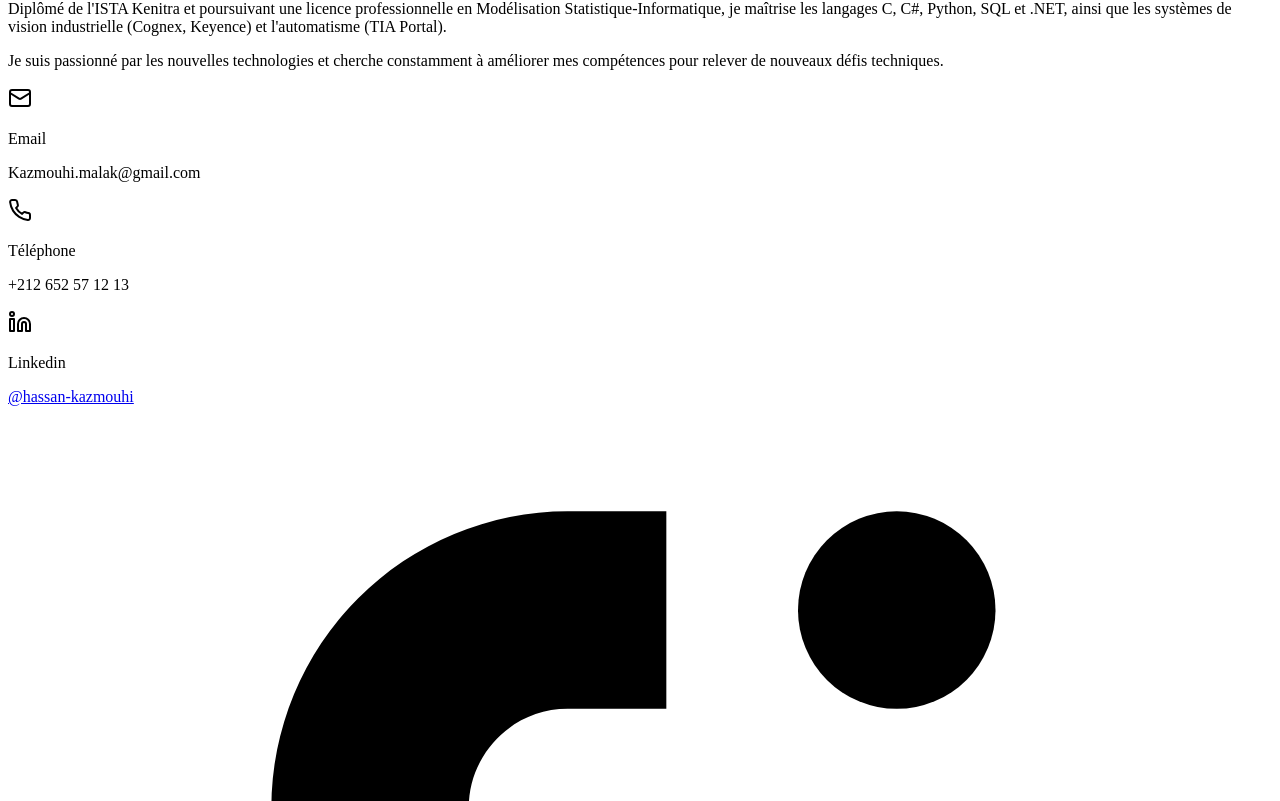
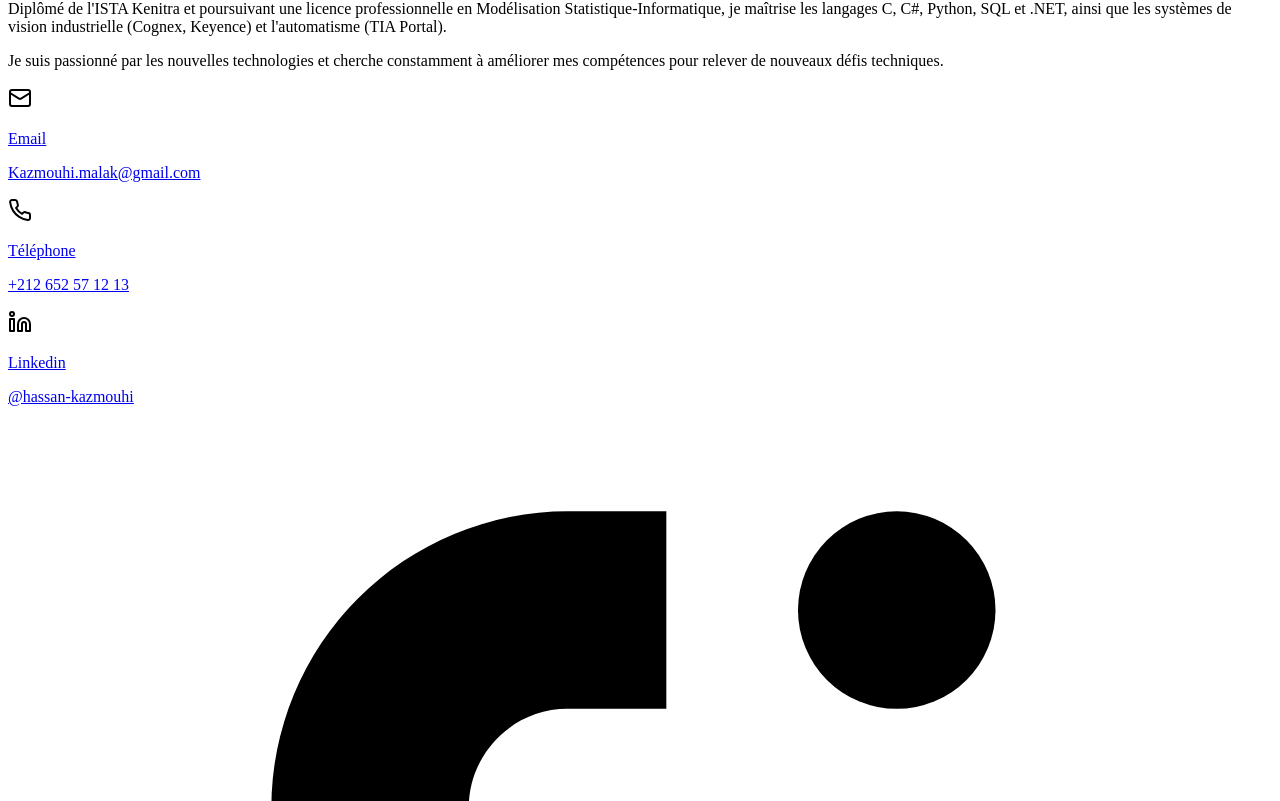
Before and after one commit to kazmouhi/SuperPortfolio, a React (Vite) app in the folder client/: page / in a window 1280 px wide. Shown: the part 5739-6540 px from the top of the page. Built offline with nearby package versions, Linux system fonts and the light colour scheme; a web font is replaced by a local one.

Commit message:
Update about-section.tsx

```diff
--- a/client/src/components/about-section.tsx
+++ b/client/src/components/about-section.tsx
@@ -10,19 +10,15 @@ const FiverrIcon = ({ className }: { className?: string }) => (
     fill="currentColor"
     preserveAspectRatio="xMinYMin"
   >
-    <path d="M16.25 16.25v-10h-10v-.625c0-1.034.841-1.875 1.875-1.875H10V0H8.125A5.632 5.632 0 0 0 2.5 5.625v.625H0V10h2.5v6.25H0V20h8.75v-3.75h-2.5V10h6.285v6.25H10V20h8.75v-3.75h-2.5z"/>
-    <circle cx="14.375" cy="1.875" r="1.875"/>
+    <path d="M16.25 16.25v-10h-10v-.625c0-1.034.841-1.875 1.875-1.875H10V0H8.125A5.632 5.632 0 0 0 2.5 5.625v.625H0V10h2.5v6.25H0V20h8.75v-3.75h-2.5V10h6.285v6.25H10V20h8.75v-3.75h-2.5z" />
+    <circle cx="14.375" cy="1.875" r="1.875" />
   </svg>
 );
 
 // Upwork Icon Component
 const UpworkIcon = ({ className }: { className?: string }) => (
-  <svg
-    viewBox="0 0 24 24"
-    className={className}
-    fill="currentColor"
-  >
-    <path d="M18.561 13.158c-1.102 0-2.135-.467-3.074-1.227l.228-1.076.008-.042c.207-1.143.849-3.06 2.839-3.06 1.492 0 2.703 1.212 2.703 2.703-.001 1.489-1.212 2.702-2.704 2.702zm0-8.14c-2.539 0-4.51 1.649-5.31 4.366-1.22-1.834-2.148-4.036-2.687-5.892H7.828v7.112c-.002 1.406-1.141 2.546-2.547 2.548-1.405-.002-2.543-1.142-2.545-2.548V3.492H0v7.112c0 2.914 2.37 5.303 5.281 5.303 2.913 0 5.283-2.389 5.283-5.303v-1.19c.529 1.107 1.182 2.229 1.974 3.221l-1.673 7.873h2.797l1.213-5.71c1.063.679 2.285 1.109 3.686 1.109 3.538 0 6.405-2.867 6.405-6.405 0-3.539-2.867-6.405-6.405-6.405z"/>
+  <svg viewBox="0 0 24 24" className={className} fill="currentColor">
+    <path d="M18.561 13.158c-1.102 0-2.135-.467-3.074-1.227l.228-1.076.008-.042c.207-1.143.849-3.06 2.839-3.06 1.492 0 2.703 1.212 2.703 2.703-.001 1.489-1.212 2.702-2.704 2.702zm0-8.14c-2.539 0-4.51 1.649-5.31 4.366-1.22-1.834-2.148-4.036-2.687-5.892H7.828v7.112c-.002 1.406-1.141 2.546-2.547 2.548-1.405-.002-2.543-1.142-2.545-2.548V3.492H0v7.112c0 2.914 2.37 5.303 5.281 5.303 2.913 0 5.283-2.389 5.283-5.303v-1.19c.529 1.107 1.182 2.229 1.974 3.221l-1.673 7.873h2.797l1.213-5.71c1.063.679 2.285 1.109 3.686 1.109 3.538 0 6.405-2.867 6.405-6.405 0-3.539-2.867-6.405-6.405-6.405z" />
   </svg>
 );
 
@@ -62,10 +58,12 @@ export default function AboutSection() {
                 <div className="flex items-center space-x-3">
                   <Mail className="text-primary h-5 w-5" />
                   <div>
+                    <a href="mailto:Kazmouhi.malak@gmail.com">
                       <p className="text-sm text-muted-foreground">Email</p>
                       <p className="font-semibold text-sm">
                         Kazmouhi.malak@gmail.com
                       </p>
+                    </a>
                   </div>
                 </div>
               </Card>
@@ -73,10 +71,12 @@ export default function AboutSection() {
                 <div className="flex items-center space-x-3">
                   <Phone className="text-primary h-5 w-5" />
                   <div>
+                    <a href="tel:+212652571213">
                       <p className="text-sm text-muted-foreground">
                         {t("about.phone")}
                       </p>
                       <p className="font-semibold">+212 652 57 12 13</p>
+                    </a>
                   </div>
                 </div>
               </Card>
@@ -84,13 +84,13 @@ export default function AboutSection() {
                 <div className="flex items-center space-x-3">
                   <Linkedin className="text-primary h-5 w-5" />
                   <div>
-                    <p className="text-sm text-muted-foreground">Linkedin</p>
                     <a
                       href="https://www.linkedin.com/in/hassan-kazmouhi/"
                       target="_blank"
                       rel="noopener noreferrer"
                       className="font-semibold text-sm hover:text-primary transition-colors"
                     >
+                      <p className="text-sm text-muted-foreground">Linkedin</p>
                       @hassan-kazmouhi
                     </a>
                   </div>
@@ -100,13 +100,13 @@ export default function AboutSection() {
                 <div className="flex items-center space-x-3">
                   <FiverrIcon className="text-primary h-5 w-5" />
                   <div>
-                    <p className="text-sm text-muted-foreground">Fiverr</p>
                     <a
                       href="https://www.fiverr.com/sanouhi/"
                       target="_blank"
                       rel="noopener noreferrer"
                       className="font-semibold text-sm hover:text-primary transition-colors"
                     >
+                      <p className="text-sm text-muted-foreground">Fiverr</p>
                       @hassan_kazmouhi
                     </a>
                   </div>
@@ -116,13 +116,13 @@ export default function AboutSection() {
                 <div className="flex items-center space-x-3">
                   <UpworkIcon className="text-primary h-5 w-5" />
                   <div>
-                    <p className="text-sm text-muted-foreground">Upwork</p>
                     <a
                       href="https://www.upwork.com/freelancers/~018257999031f609c9?mp_source=share"
                       target="_blank"
                       rel="noopener noreferrer"
                       className="font-semibold text-sm hover:text-primary transition-colors"
                     >
+                      <p className="text-sm text-muted-foreground">Upwork</p>
                       @hassan-kazmouhi
                     </a>
                   </div>
@@ -132,10 +132,15 @@ export default function AboutSection() {
                 <div className="flex items-center space-x-3">
                   <MapPin className="text-primary h-5 w-5" />
                   <div>
+                    <a
+                      href="https://maps.app.goo.gl/udpvi45my2odfwpT8"
+                      target="_blank"
+                    >
                       <p className="text-sm text-muted-foreground">
                         {t("about.location")}
                       </p>
                       <p className="font-semibold">Tanger, Maroc</p>
+                    </a>
                   </div>
                 </div>
               </Card>
```
Lines whose indentation alone changed are shown as unchanged.
